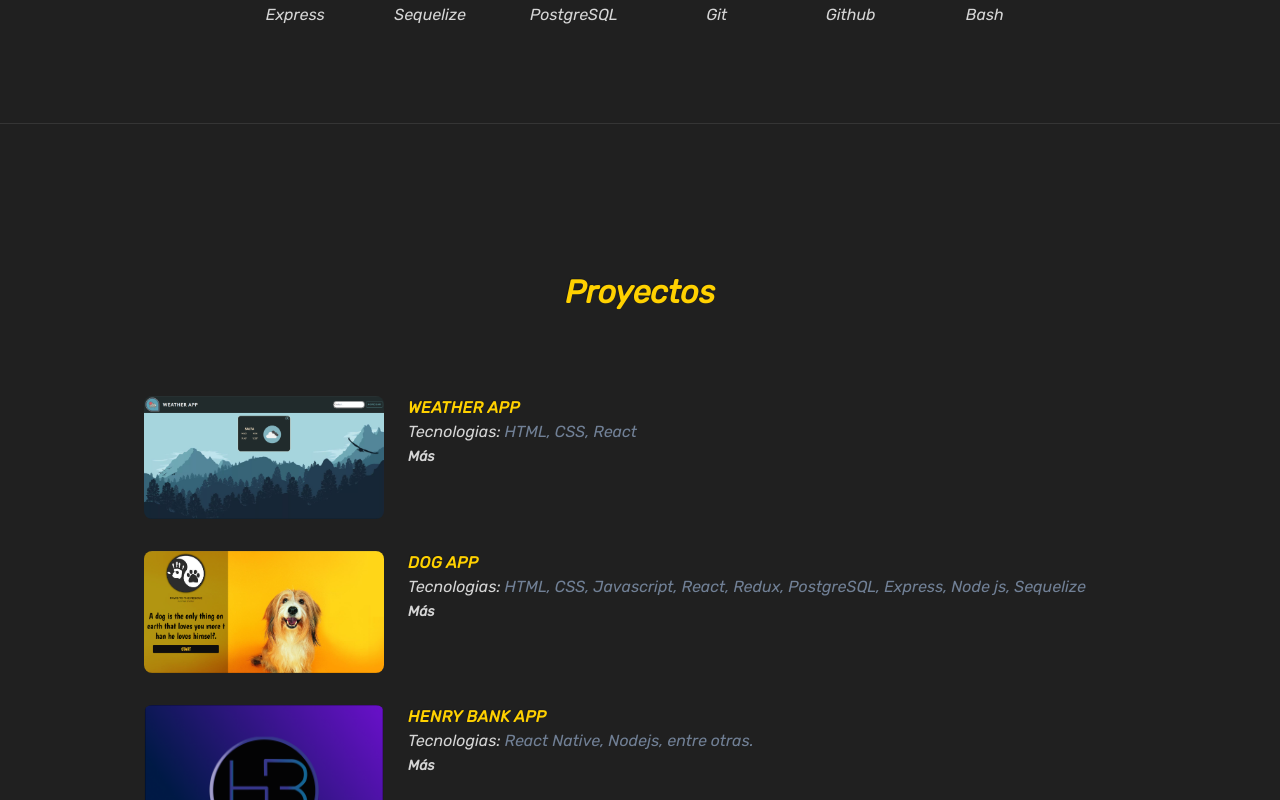
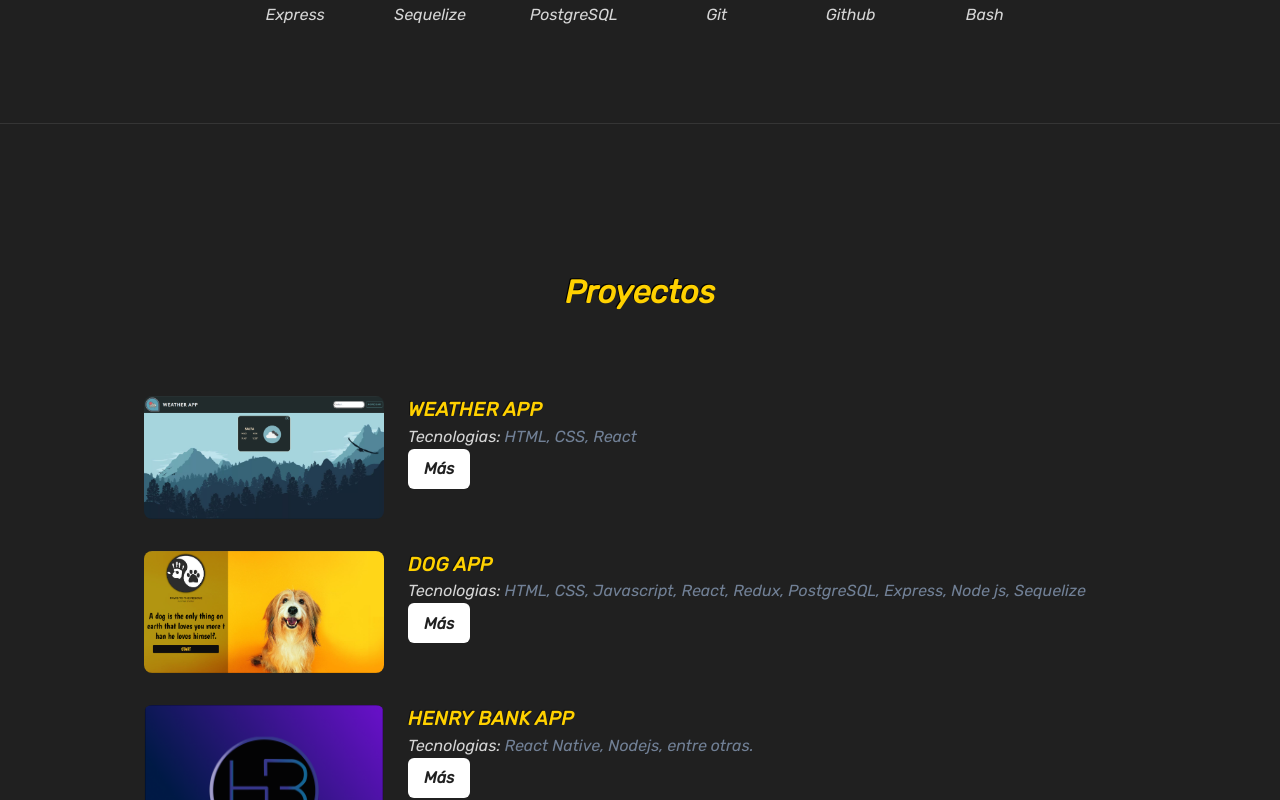
Before and after one commit to Maxiwee/Portfolio, a React (Create React App) app: page / in a window 1280 px wide. Shown: the part 2000-2800 px from the top of the page. Built offline with nearby package versions, Linux system fonts and the light colour scheme.

Commit message:
Add description proyect whit alert

```diff
--- a/package.json
+++ b/package.json
@@ -3,6 +3,7 @@
   "version": "0.1.0",
   "private": true,
   "dependencies": {
+    "@chakra-ui/icons": "^2.0.6",
     "@chakra-ui/react": "^2.2.6",
     "@emotion/react": "^11.10.0",
     "@emotion/styled": "^11.10.0",
--- a/src/components/About/About.jsx
+++ b/src/components/About/About.jsx
@@ -17,7 +17,7 @@ const About = () => {
           textAlign='center'
           mb='1rem'
           color='brand.yellowP'
-          textShadow='-1px -1px #00000030'
+          textShadow='-1px -1px #000000'
         >
           Sobre Mí
         </Text>
--- a/src/components/Header/Header.jsx
+++ b/src/components/Header/Header.jsx
@@ -44,7 +44,7 @@ const Header = () => {
             display={'inline'}
             color='brand.yellowP'
             fontWeight='bold'
-            textShadow='-1px -1px #00000030'
+            textShadow='-1px -1px #000000'
           >
             Maximiliano
           </Text>
--- a/src/components/Networks/Networks.jsx
+++ b/src/components/Networks/Networks.jsx
@@ -19,6 +19,7 @@ const Networks = () => {
           textAlign='center'
           mb={{ base: '0', sm: '4rem' }}
           width={'80%'}
+          textShadow='-1px -1px #000000'
         >
           Contactame
         </Text>
--- a/src/components/Projects/CardProject.jsx
+++ b/src/components/Projects/CardProject.jsx
@@ -1,6 +1,14 @@
 import { Box, Image, Link, Text } from '@chakra-ui/react';
+import ModalProject from './ModalProject';
 
-const CardProject = ({ img, title, skills }) => {
+const CardProject = ({
+  img,
+  title,
+  skills,
+  description,
+  urlProyect,
+  urlGitHub,
+}) => {
   return (
     <Box p={4} display={{ md: 'flex' }}>
       <Box flexShrink={0}>
@@ -15,10 +23,10 @@ const CardProject = ({ img, title, skills }) => {
         <Text
           fontWeight='bold'
           textTransform='uppercase'
-          fontSize='md'
+          fontSize='1.2rem'
           letterSpacing='wide'
           color='brand.yellowP'
-          textShadow='-1px -1px #00000030'
+          textShadow='-1px -1px #00000080'
         >
           {title}
         </Text>
@@ -28,16 +36,13 @@ const CardProject = ({ img, title, skills }) => {
         <Text color='gray.500' display='inline'>
           {skills}
         </Text>
-        <Link
-          mt={1}
-          display='block'
-          fontSize='sm'
-          lineHeight='normal'
-          fontWeight='semibold'
-          href='#'
-        >
-          Más
-        </Link>
+        <ModalProject
+          img={img}
+          title={title}
+          descrption={description}
+          urlProyect={urlProyect}
+          urlGitHub={urlGitHub}
+        />
       </Box>
     </Box>
   );
--- a/src/components/Projects/CardsProjects.jsx
+++ b/src/components/Projects/CardsProjects.jsx
@@ -20,6 +20,11 @@ const CardsProjects = () => {
         img={imgWeather}
         title={'Weather App'}
         skills={'HTML, CSS, React'}
+        description={
+          'Single Page Aplication del clima que permite al usuario consultar el clima de diferentes países y ciudades, también ver con detalle los datos del tiempo haciendo clic sobre la carta de los países o ciudades buscados.'
+        }
+        urlProyect={'https://weather-app-mu-two-48.vercel.app/'}
+        urlGitHub={'https://github.com/Maxiwee/Weather-App'}
       />
       <CardProject
         img={imgDog}
@@ -27,16 +32,29 @@ const CardsProjects = () => {
         skills={
           'HTML, CSS, Javascript, React, Redux, PostgreSQL, Express, Node js, Sequelize'
         }
+        description={
+          'Single-Page-App donde el objetivo es ver distintos tipos de raza de perro y poder crear nuestra propia raza, ademas cuenta con un buscador y diferentes filtros para permitir al usuario hacer una busqueda personalizada de alguna raza de perro de su interes.'
+        }
+        urlProyect={'https://app-dogs-iota.vercel.app/'}
+        urlGitHub={'https://github.com/Maxiwee/App-Dogs'}
       />
       <CardProject
         img={imgHenry}
         title={'Henry Bank App'}
         skills={'React Native, Nodejs, entre otras.'}
+        description={
+          'Mobile application que simula un banco para teléfonos celulares donde el usuario tiene la posibilidad de trasferir dinero como recibir dinero desde su cuenta, comprar y vender divisas, como también criptomonedas.'
+        }
+        urlGitHub={'https://github.com/SantiagoGomez1/client-HenryBank'}
       />
       <CardProject
         img={isDark ? imgPortfolioW : imgPortfolioB}
         title={'Portfolio'}
         skills={'HTML, CSS, React, Chakra'}
+        description={
+          'Portfolio realizado por mi persona desde cero y a medida que aprendo cosas nuevas intento mostrarlas en esta página, espero te guste!'
+        }
+        urlGitHub={'https://github.com/Maxiwee/Portfolio'}
       />
     </Box>
   );
--- /dev/null
+++ b/src/components/Projects/ModalProject.jsx
@@ -0,0 +1,102 @@
+import {
+  Box,
+  Button,
+  Modal,
+  ModalOverlay,
+  ModalContent,
+  ModalHeader,
+  ModalFooter,
+  ModalBody,
+  ModalCloseButton,
+  useDisclosure,
+  Image,
+  Flex,
+  Link,
+  useColorMode,
+  background,
+  color,
+  border,
+} from '@chakra-ui/react';
+import { Github } from '@icons-pack/react-simple-icons';
+import { ExternalLinkIcon } from '@chakra-ui/icons';
+
+const ModalProject = ({ img, title, descrption, urlProyect, urlGitHub }) => {
+  const { isOpen, onOpen, onClose } = useDisclosure();
+  const { colorMode } = useColorMode();
+  const isDark = colorMode === 'dark';
+  return (
+    <Box>
+      <Button
+        onClick={onOpen}
+        bg={isDark ? 'white' : 'brand.blackP'}
+        color={isDark ? 'brand.blackP' : 'white'}
+        _hover={
+          isDark
+            ? {
+                bg: 'brand.blackP',
+                color: 'white',
+                border: '1px',
+                borderColor: 'white',
+              }
+            : {
+                bg: 'white',
+                color: 'brand.blackP',
+                border: '1px',
+                borderColor: 'brand.blackP',
+              }
+        }
+      >
+        Más
+      </Button>
+
+      <Modal
+        closeOnOverlayClick={false}
+        onClose={onClose}
+        isOpen={isOpen}
+        isCentered
+      >
+        <ModalOverlay />
+        <ModalContent bg={isDark ? 'brand.blackP' : null}>
+          <ModalHeader>{title}</ModalHeader>
+          <ModalCloseButton />
+          <ModalBody>
+            <Box display={'flex'} justifyContent='center' width={'100%'} mb='5'>
+              <Image
+                borderRadius='lg'
+                src={img}
+                alt='Woman paying for a purchase'
+              />
+            </Box>
+            {descrption}
+          </ModalBody>
+          <ModalFooter>
+            <Flex gap={'5'}>
+              <Link _hover='none' href={urlGitHub} target='_blank'>
+                <Button
+                  bg='white'
+                  color='black'
+                  leftIcon={<Github color='black' />}
+                >
+                  Código
+                </Button>
+              </Link>
+              {urlProyect ? (
+                <Link _hover='none' href={urlProyect} target='_blank'>
+                  <Button
+                    bg='white'
+                    color='black'
+                    leftIcon={<ExternalLinkIcon />}
+                  >
+                    Página
+                  </Button>
+                </Link>
+              ) : null}
+            </Flex>
+          </ModalFooter>
+        </ModalContent>
+      </Modal>
+    </Box>
+  );
+};
+
+export default ModalProject;
--- a/src/components/Projects/Projects.jsx
+++ b/src/components/Projects/Projects.jsx
@@ -17,7 +17,7 @@ const Projects = () => {
         mb={{ base: '0', sm: '4rem' }}
         width={'80%'}
         color='brand.yellowP'
-        textShadow='-1px -1px #00000030'
+        textShadow='-1px -1px #000000'
       >
         Proyectos
       </Text>
--- a/src/components/Skills/Skills.jsx
+++ b/src/components/Skills/Skills.jsx
@@ -13,7 +13,7 @@ export const Skills = () => {
         pt={{ base: '0', sm: '2rem' }}
         mb={{ base: '0', sm: '2rem' }}
         color='brand.yellowP'
-        textShadow='-1px -1px #00000030'
+        textShadow='-1px -1px #000000'
       >
         Habilidades
       </Text>
```
